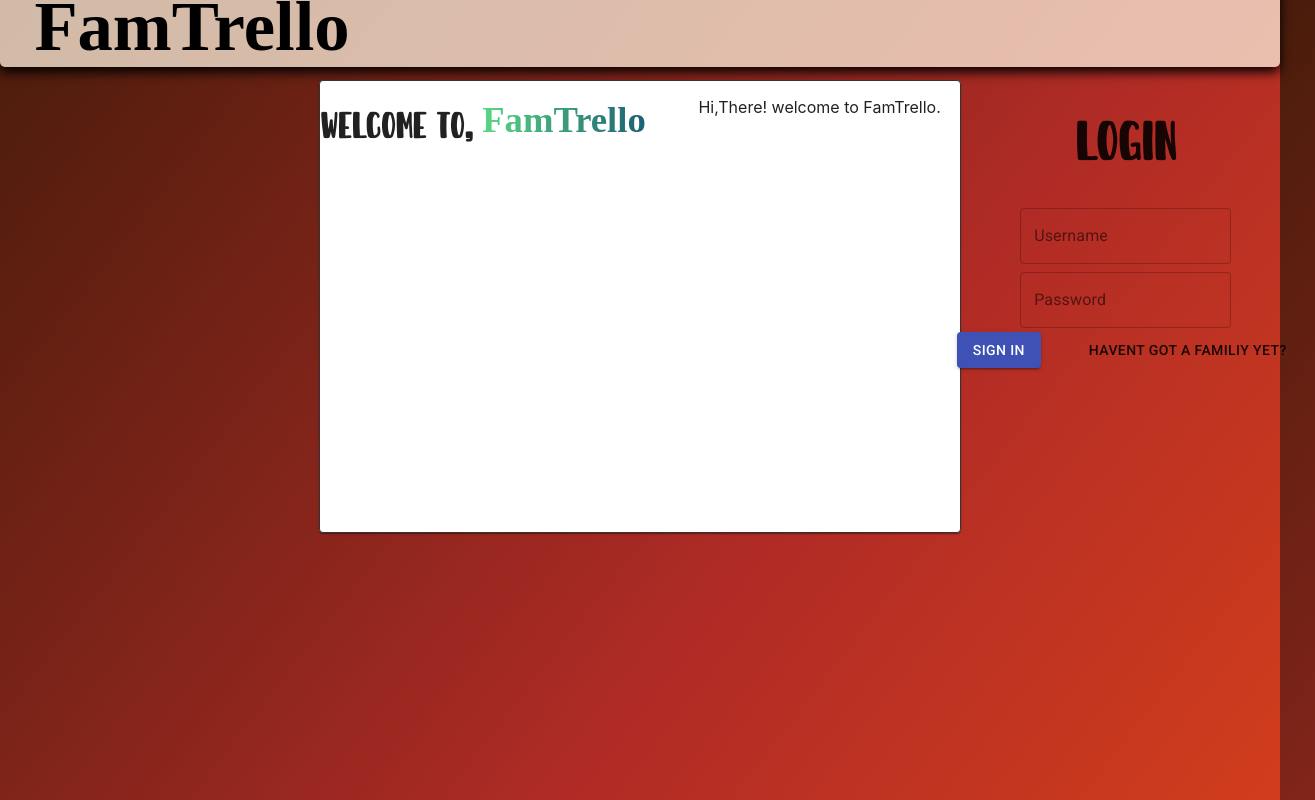
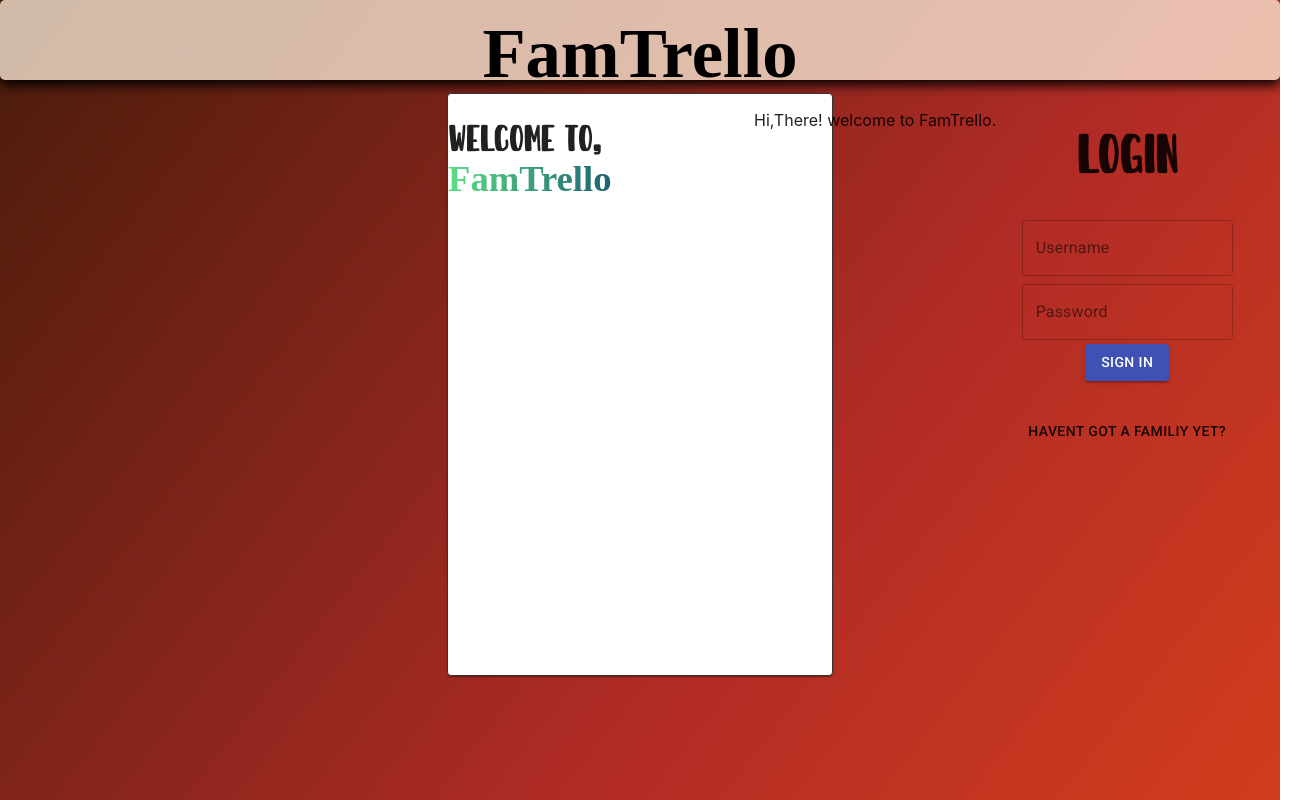
Before and after one commit to daiches445/fam_trello, a React (Create React App) app: page / in a window 1280 px wide. Shown: the whole page, 1315 px wide, since content can reach past the window. Built offline with nearby package versions, Linux system fonts and the light colour scheme; a web font is replaced by a local one.

Commit message:
sml chng

```diff
--- a/src/App.css
+++ b/src/App.css
@@ -33,7 +33,6 @@ html {
 
 header {
   height: 10vh;
-  margin-top: -1%;
   width: 100%;
   -webkit-box-shadow: black 0px 5px 12px;
           box-shadow: black 0px 5px 12px;
@@ -45,9 +44,8 @@ header {
   -webkit-box-pack: center;
       -ms-flex-pack: center;
           justify-content: center;
-  -webkit-box-align: end;
-      -ms-flex-align: end;
-          align-items: flex-end;
+  -ms-flex-line-pack: end;
+      align-content: flex-end;
 }
 
 body {
@@ -55,10 +53,9 @@ body {
 }
 
 h1 {
+  margin-top: 1%;
   font-family: 'Rashkey';
   font-size: 7ch;
-  margin-bottom: 0;
-  margin-right: 70%;
 }
 
 h2 {
--- a/src/App.scss
+++ b/src/App.scss
@@ -34,14 +34,14 @@ html {
 
 header {
   height: 10vh;
-  margin-top: -1%;
   width: 100%;
   box-shadow: black 0px 5px 12px;
   background-color: rgba(250, 235, 215, 0.767);
   border-radius: 5px;
   display: flex;
   justify-content: center;
-  align-items: flex-end;
+  align-content: flex-end;
+
 
 }
 
@@ -51,11 +51,10 @@ body {
 }
 
 h1 {
+  margin-top: 1%;
   font-family: 'Rashkey';
   font-size: 7ch;
   // margin-top: 3px;
-  margin-bottom: 0;
-  margin-right: 70%;
 }
 
 h2 {
--- a/src/components/CCBoard.jsx
+++ b/src/components/CCBoard.jsx
@@ -7,6 +7,8 @@ import MenuItem from '@material-ui/core/MenuItem';
 import MoreVertIcon from '@material-ui/icons/MoreVert';
 import AlertDialog from './AlertDialog'
 import AlertDialogSlide from './AlertDialog';
+
+
 export default class Board extends Component {
     constructor(props) {
         super(props)
@@ -96,13 +98,13 @@ export default class Board extends Component {
 
                         <Grid item xs = {12}>
                             <Grid container direction='row' >
-                                <Grid item xs="2"><h2>tasks</h2></Grid>
+                                <Grid item xs="2" align='center'><h2>tasks</h2></Grid>
                                 <Grid container direction='row' xs='9'>
                                     <div className='tasks_bar' >
                                         {
                                             this.props.data.family.notes.length === 0 ? "NO TASKS" :
                                                 this.props.data.family.notes.map((note, index) => (
-                                                    <li className='task'>
+                                                    <li key = {index} className='task'>
                                                         <Grid container >
                                                             <Grid item xs={10}><h3 id={note.title} >{note.title}</h3>
                                                             </Grid>
@@ -159,7 +161,7 @@ export default class Board extends Component {
 
                         <Grid item xs = {12}>
                             <Grid container direction='row' > {/* third line ,tasks */}
-                                <Grid item xs="2"><h2>my tasks</h2></Grid>
+                                <Grid item xs="2" align='center'><h2>my tasks</h2></Grid>
                                 <Grid container direction='row' xs='9'> {/* tasks container*/}
                                     {/*map function*/}
                                     <div className='tasks_bar' >
@@ -182,7 +184,7 @@ export default class Board extends Component {
 
                         <Grid item xs = {12}>
                             <Grid container direction='row'>
-                                <Grid item xs="2"><h2>finished tasks</h2></Grid>
+                                <Grid item xs="2" align='center'><h2>finished tasks</h2></Grid>
                                 <Grid container direction='row' xs='9'> {/* tasks container*/}
                                     {/*map function*/}
                                     <div className='tasks_bar' >
--- a/src/components/FCRegister.jsx
+++ b/src/components/FCRegister.jsx
@@ -151,10 +151,10 @@ class Register extends Component {
 
         return (
             <div className="container">
-                <Paper elevation='6' style={{width:'50%'}}>
+                <Paper elevation='6' style={{width:'30%'}}>
                     <Grid container  direction='column' spacing='3' alignItems='center'>
                         <Grid item >
-                            <h1>Register</h1></Grid>
+                            <h2 style={{fontSize:'4ch'}}>Register</h2></Grid>
                         <Grid item xs='12'>
                             <TextField required  helperText={this.state.error_username} error={this.state.error_username} name="username" id="filled-basic" label="User Name" variant="outlined" onChange={this.SetVAl} />
                         </Grid>
--- a/src/components/Login_Page.jsx
+++ b/src/components/Login_Page.jsx
@@ -60,8 +60,8 @@ class Login_Page extends Component {
     render() {
         return (
             <div className='container'>
-                <Paper style={{ width: '50%' }}>
-                    <Grid container direction='column' spacing='2' alignItems='center'>
+                <Paper style={{ width: '30%' }}>
+                    <Grid container direction='column' spacing='3' alignItems='center'>
                         <Grid item xs={9}><h2>Welcome to,<span> FamTrello&emsp;</span> </h2></Grid>
                         <Grid item xs='12'><p >Hi,There! welcome to FamTrello.</p></Grid>
                         <Grid item xs='7' justify='center'>
@@ -69,7 +69,7 @@ class Login_Page extends Component {
                                 <Grid item xs="12" >
                                     <h3 style={{ fontSize: '3ch' }}>Login</h3>
                                 </Grid>
-                                <Grid item sm="8" spacing="0" >
+                                <Grid item xs='12' spacing="0" >
                                     <TextField
                                         onChange={this.chgDtl}
                                         id="outlined-basic"
@@ -79,7 +79,7 @@ class Login_Page extends Component {
                                         error={this.state.error_username}
                                         helperText ={this.state.error_username} />
                                 </Grid>
-                                <Grid item sm="8" spacing="1">
+                                <Grid item xs='12' spacing="1">
                                     <TextField
                                         onChange={this.chgDtl}
                                         id="outlined-basic"
@@ -92,8 +92,8 @@ class Login_Page extends Component {
                                 </Grid>
                             </Grid>
                             <Grid item xs='12'>
-                                <Grid container justify="center" alignItems='center' spacing='5' >
-                                    <Grid item>
+                                <Grid container direction = 'column' justify="center" alignItems='center' spacing='4' >
+                                    <Grid item >
                                         <Button onClick={this.signInClick} variant='contained' color="primary">Sign in</Button>
                                     </Grid>
                                     <Grid item >
```
Also changed, not shown: 2 other files (tests, documents, lock files or other folders).
